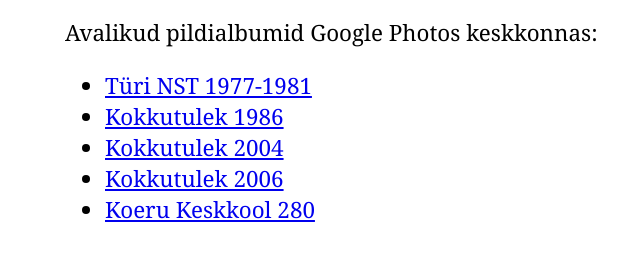
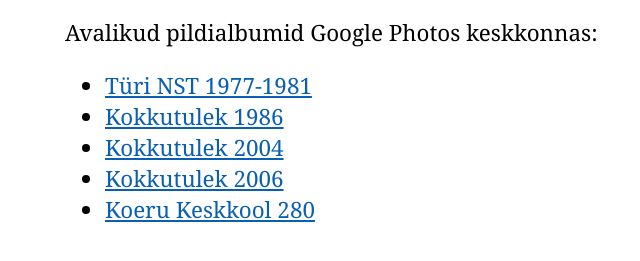
Before and after one commit to aivomihkelson/aivomihkelson.github.io, a plain HTML site: page index.html in a window 1280 px wide. Shown: the part 219-480 px from the top of the page, without its empty margins (15-655 px from the left). Drawn offline with Linux system fonts and the light colour scheme.

Commit message:
Update index.html
Link colors

```diff
--- a/index.html
+++ b/index.html
@@ -44,6 +44,14 @@
                 width: 80%;
             }
         }
+
+        /* Links */
+        a {
+            color: rgb(9, 95, 180);
+        }
+        a:visited {
+            color: rgb(54, 82, 110);
+        }
     </style>
 
     <title>Aivo Mihkelson</title>
```
